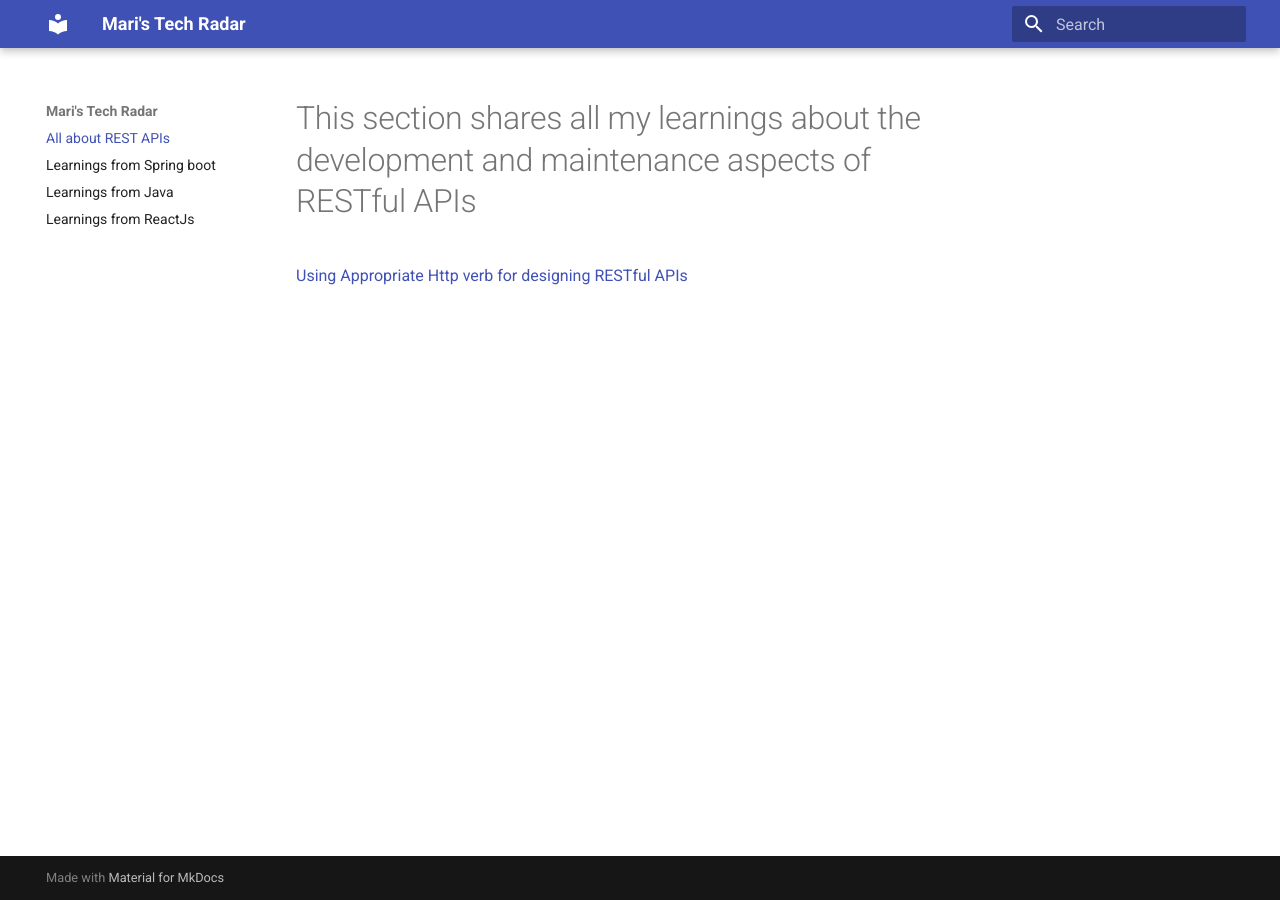
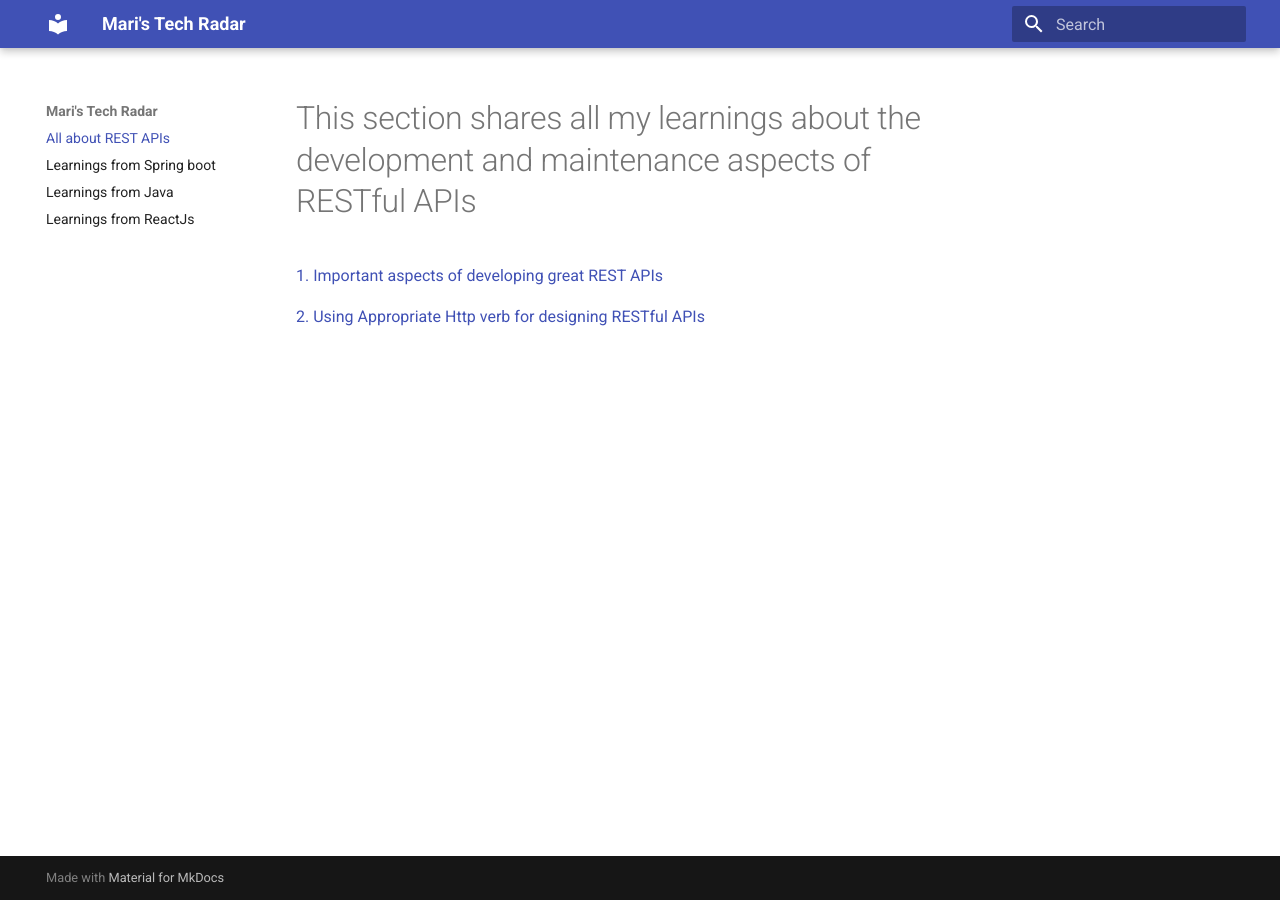
Before and after one commit to Mariselvam/tech-radar, an MkDocs documentation site: the page built from docs/all-about-rest-apis.md, in a window 1280 px wide. Built offline with MkDocs 1.6.1 and Material for MkDocs 9.7.7, drawn with Linux system fonts in a browser that asks for light colours.

Commit message:
important aspects of developing REST APIs

```diff
--- a/docs/all-about-rest-apis.md
+++ b/docs/all-about-rest-apis.md
@@ -1,3 +1,5 @@
 # This section shares all my learnings about the development and maintenance aspects of RESTful APIs
 
-[Using Appropriate Http verb for designing RESTful APIs](./appropriate-http-verbs.md)
+[1. Important aspects of developing great REST APIs](./important-aspects-develop-rest-apis.md)
+
+[2. Using Appropriate Http verb for designing RESTful APIs](./appropriate-http-verbs.md)
```
Also changed, not shown: docs/important-aspects-develop-rest-apis.md (added).
